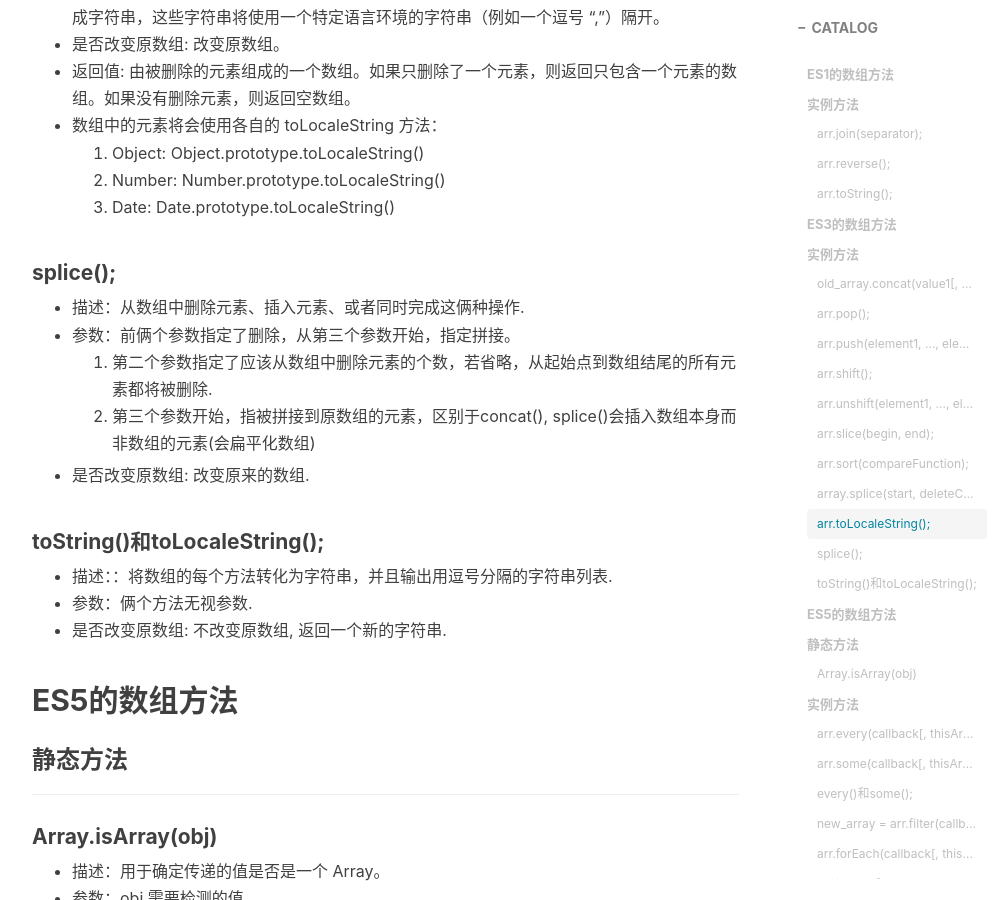
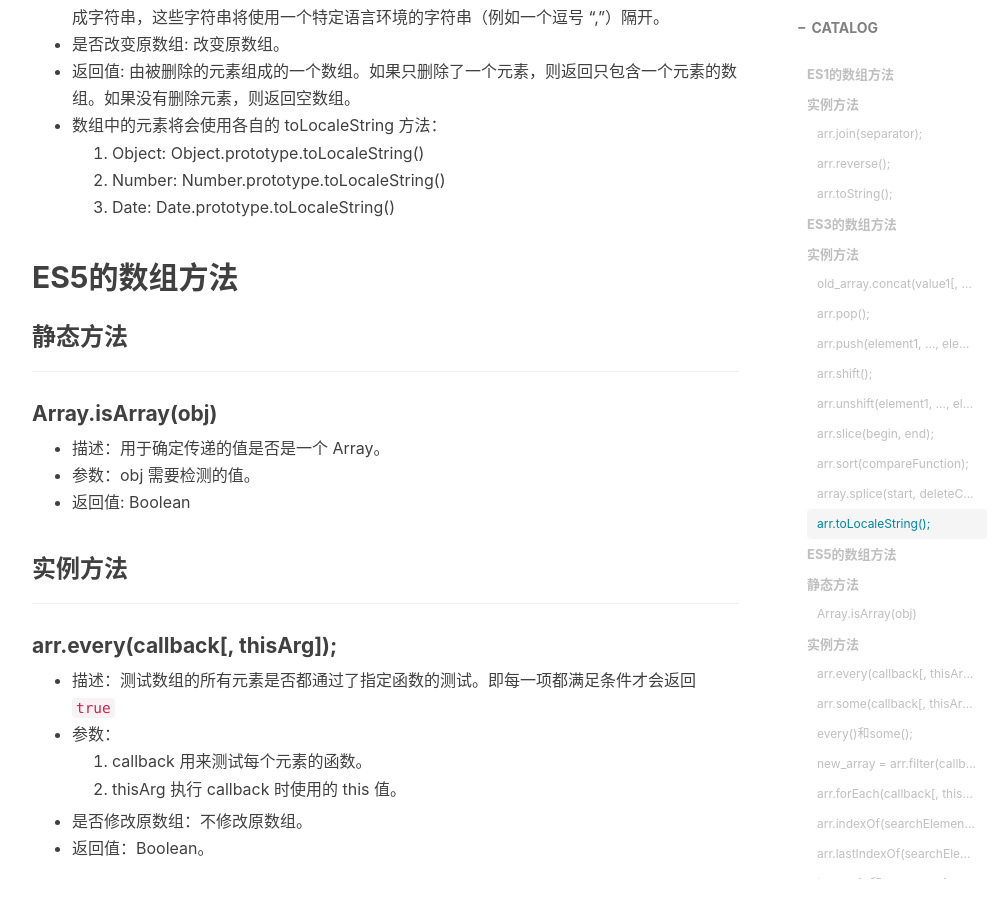
Before and after one commit to JachinYang/jachinyang.github.io, a Jekyll site: the page built from _posts/2017-11-23-ES3 ES5 ES6 ES7 数组方法汇总.md, in a window 1280 px wide and 900 px high, scrolled down 3505 px. Shown: the whole window, without its empty margins (233-1240 px from the left). Built offline with Jekyll 4.4.1, drawn with Linux system fonts in a browser that asks for light colours; nearby versions of some CDN libraries; comment, search, counter and statistics services are not loaded.

Commit message:
完成数组的方法

```diff
--- a/_posts/2017-11-23-ES3 ES5 ES6 ES7 数组方法汇总.md
+++ b/_posts/2017-11-23-ES3 ES5 ES6 ES7 数组方法汇总.md
@@ -103,24 +103,6 @@ tags:
     1. Object: Object.prototype.toLocaleString()
     2. Number: Number.prototype.toLocaleString()
     3. Date: Date.prototype.toLocaleString()
-
-
-
-
-
-
-#### splice();
-- 描述：从数组中删除元素、插入元素、或者同时完成这俩种操作.
-- 参数：前俩个参数指定了删除，从第三个参数开始，指定拼接。
-    1. 第二个参数指定了应该从数组中删除元素的个数，若省略，从起始点到数组结尾的所有元素都将被删除.
-    2. 第三个参数开始，指被拼接到原数组的元素，区别于concat(), splice()会插入数组本身而非数组的元素(会扁平化数组)
-- 是否改变原数组: 改变原来的数组.
-
-
-#### toString()和toLocaleString();
-- 描述：：将数组的每个方法转化为字符串，并且输出用逗号分隔的字符串列表.
-- 参数：俩个方法无视参数.
-- 是否改变原数组: 不改变原数组, 返回一个新的字符串.
 
 ## ES5的数组方法
 
```
